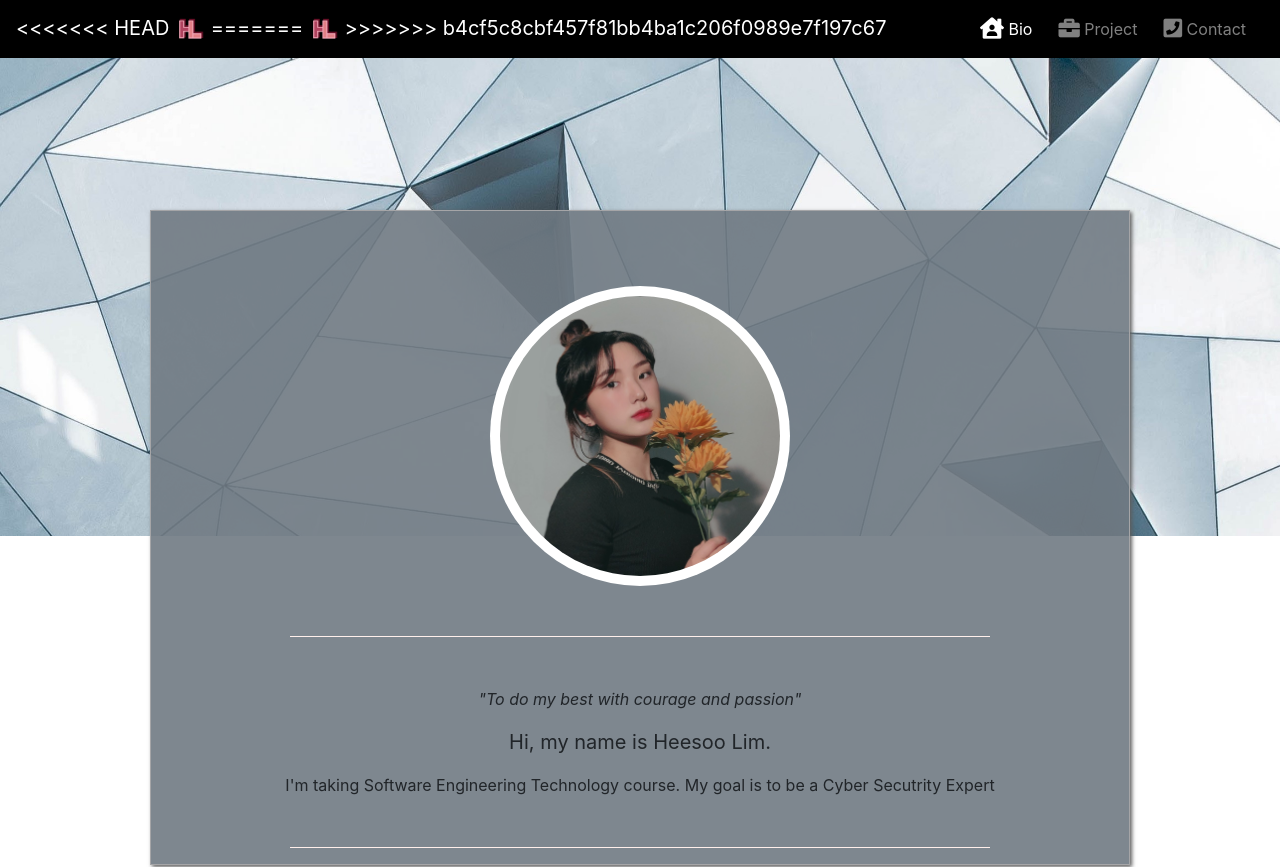
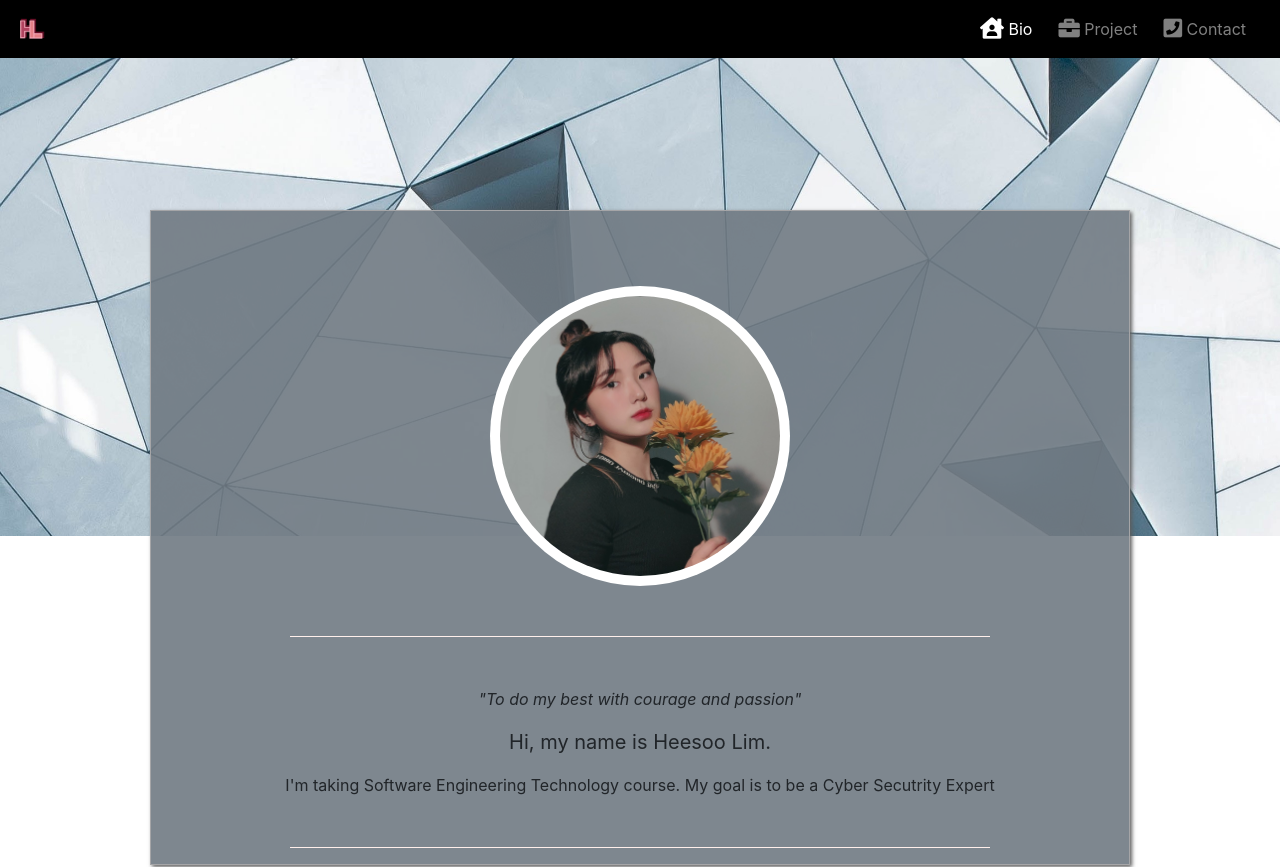
Before and after one commit to HeesooLim/Assignment3, a website: page index.html in a window 1280 px wide. Shown: the top 867 px of the page. Drawn offline with nearby package versions, Linux system fonts and the light colour scheme; files whose address does not match are found by name.

Commit message:
correct error

```diff
--- a/index.html
+++ b/index.html
@@ -24,11 +24,7 @@
         <nav class="navbar fixed-top navbar-expand-lg navbar-dark">
 
             <a class="navbar-brand" href="index.html">
-<<<<<<< HEAD
               <img src="./Assets/logo.png" width="30" height="30" alt="Logo picture" loading="lazy">
-=======
-              <img src="Assets/logo.png" width="30" height="30" alt="Logo picture" loading="lazy">
->>>>>>> b4cf5c8cbf457f81bb4ba1c206f0989e7f197c67
             </a>
 
             <button class="navbar-toggler" type="button" data-toggle="collapse" data-target="#navbarSupportedContent" aria-controls="navbarSupportedContent" aria-expanded="false" aria-label="Toggle navigation">
```
